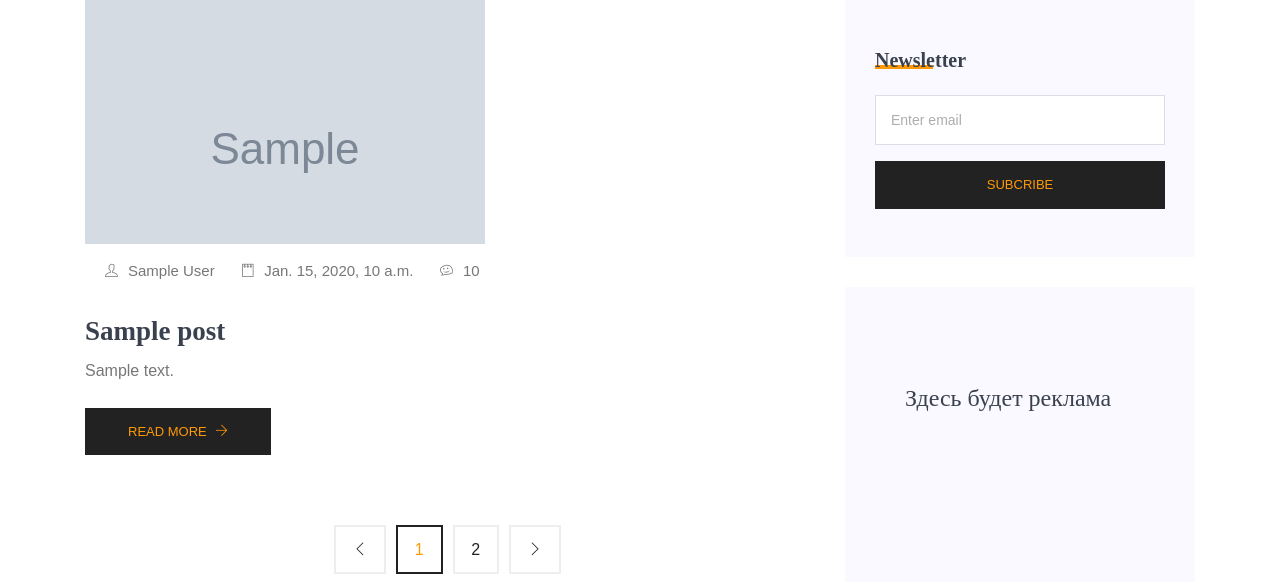
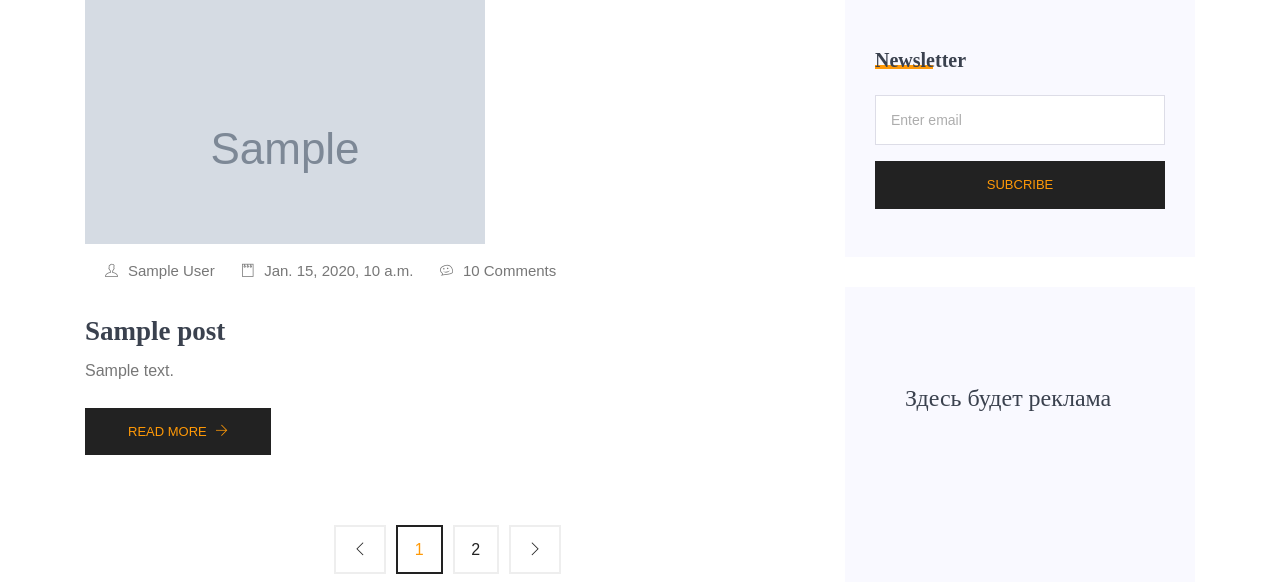
Before and after one commit to annfike/blog-backend-master, a Django app: template templates/index.html in a window 1280 px wide. Shown: the part 1616-2198 px from the top of the page. Run offline with Django 3.2, Linux system fonts and the light colour scheme; the template is opened without the code that fills it: most values are stand-ins (such as "Sample title", 1, 10 or a date in 2020); grey boxes marked "Sample" are stand-in pictures; some libraries are stand-ins or nearby versions.

Commit message:
add "Comments"

```diff
--- a/templates/index.html
+++ b/templates/index.html
@@ -59,7 +59,7 @@
                     <ul class="thumb-info" style="max-width: 550px">
                       <li><a href="{% url 'post_detail' slug=post.slug %}"><i class="ti-user"></i>{{post.author}}</a></li>
                       <li><a href="{% url 'post_detail' slug=post.slug %}"><i class="ti-notepad"></i>{{post.published_at}}</a></li>
-                      <li><a href="{% url 'post_detail' slug=post.slug %}"><i class="ti-themify-favicon"></i>{{post.comments_amount}}</a></li>
+                      <li><a href="{% url 'post_detail' slug=post.slug %}"><i class="ti-themify-favicon"></i>{{post.comments_amount}} Comments</a></li>
                     </ul>
                   </div>
                   <div class="details mt-20">
```
